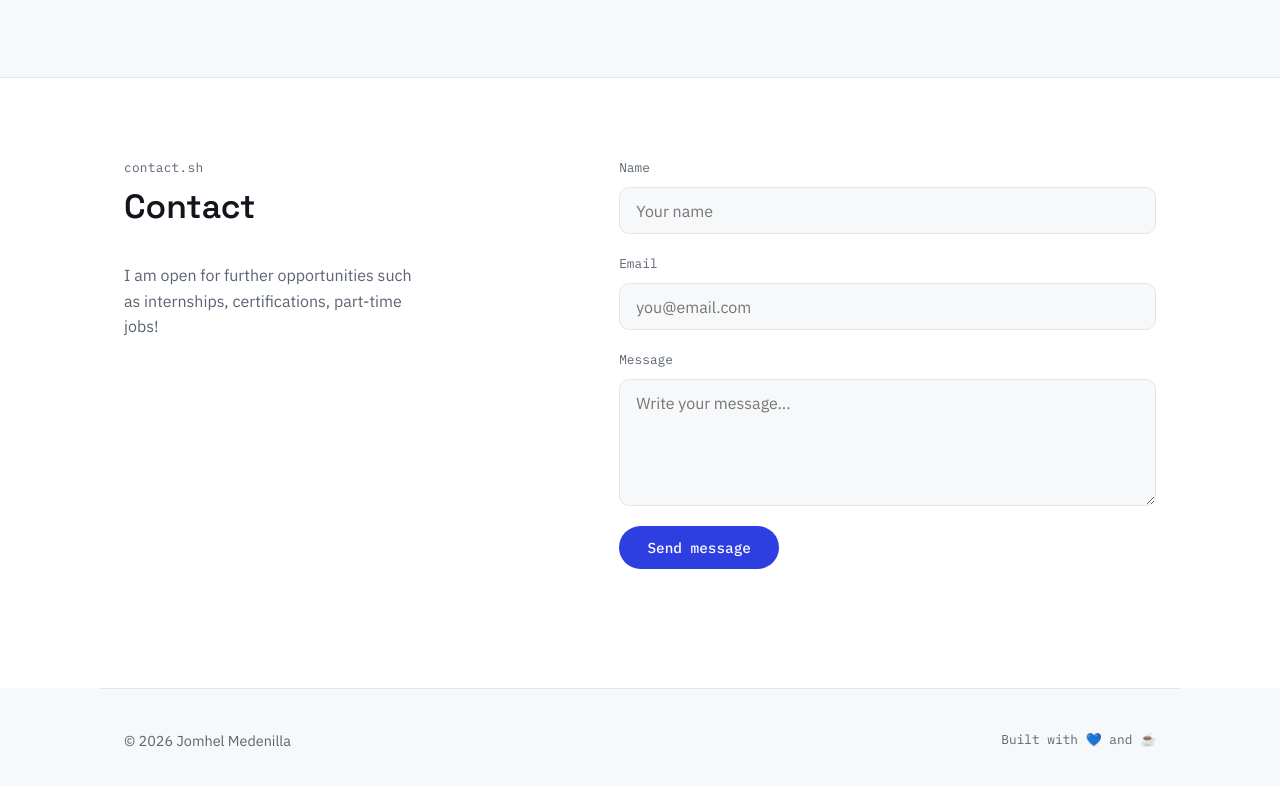
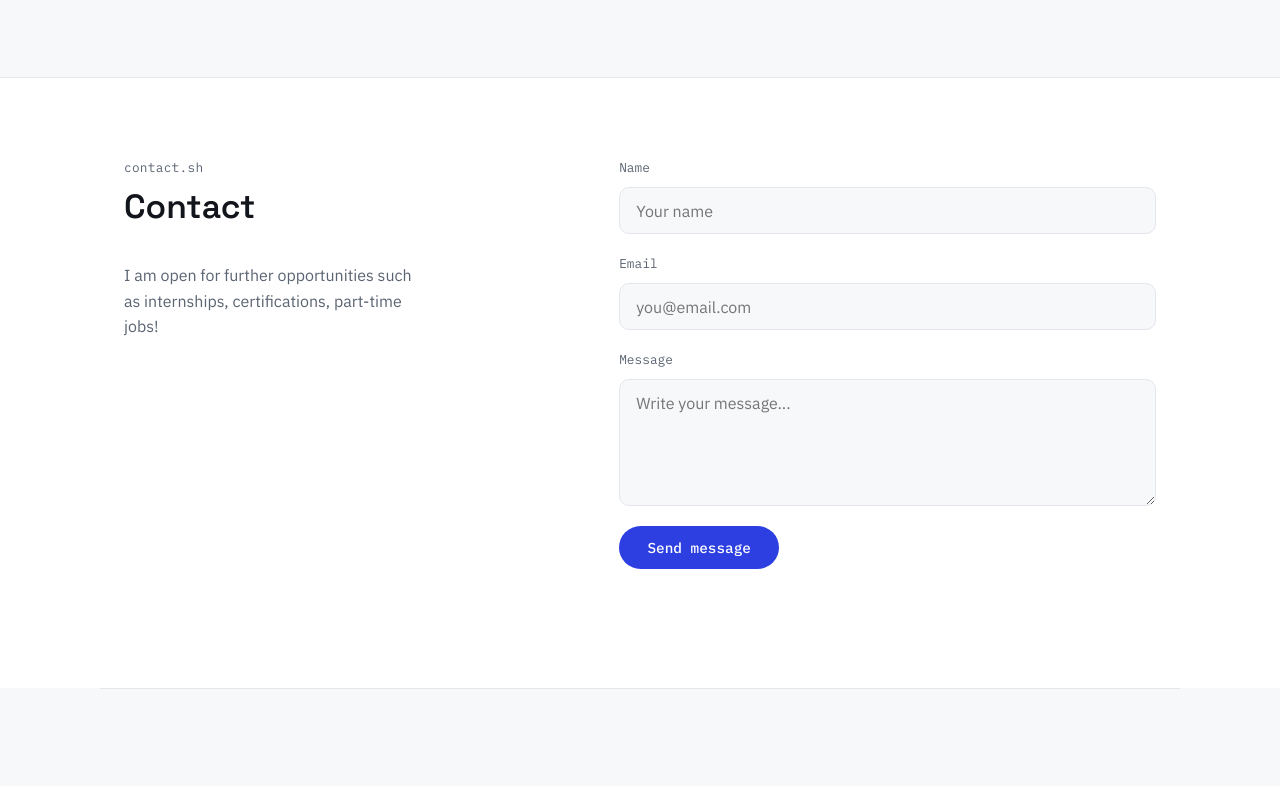
Before and after one commit to seishiroo897/digitalportfolio, a plain HTML site: page index.html in a window 1280 px wide. Shown: the part 2741-3527 px from the top of the page. Drawn offline with Linux system fonts and the light colour scheme.

Commit message:
Update index.html

```diff
--- a/index.html
+++ b/index.html
@@ -185,8 +185,6 @@
   </main>
 
   <footer class="site-footer">
-    <p>© 2026 Jomhel Medenilla</p>
-    <p class="footer-mono">Built with 💙 and ☕</p>
   </footer>
 
   <script>
```
